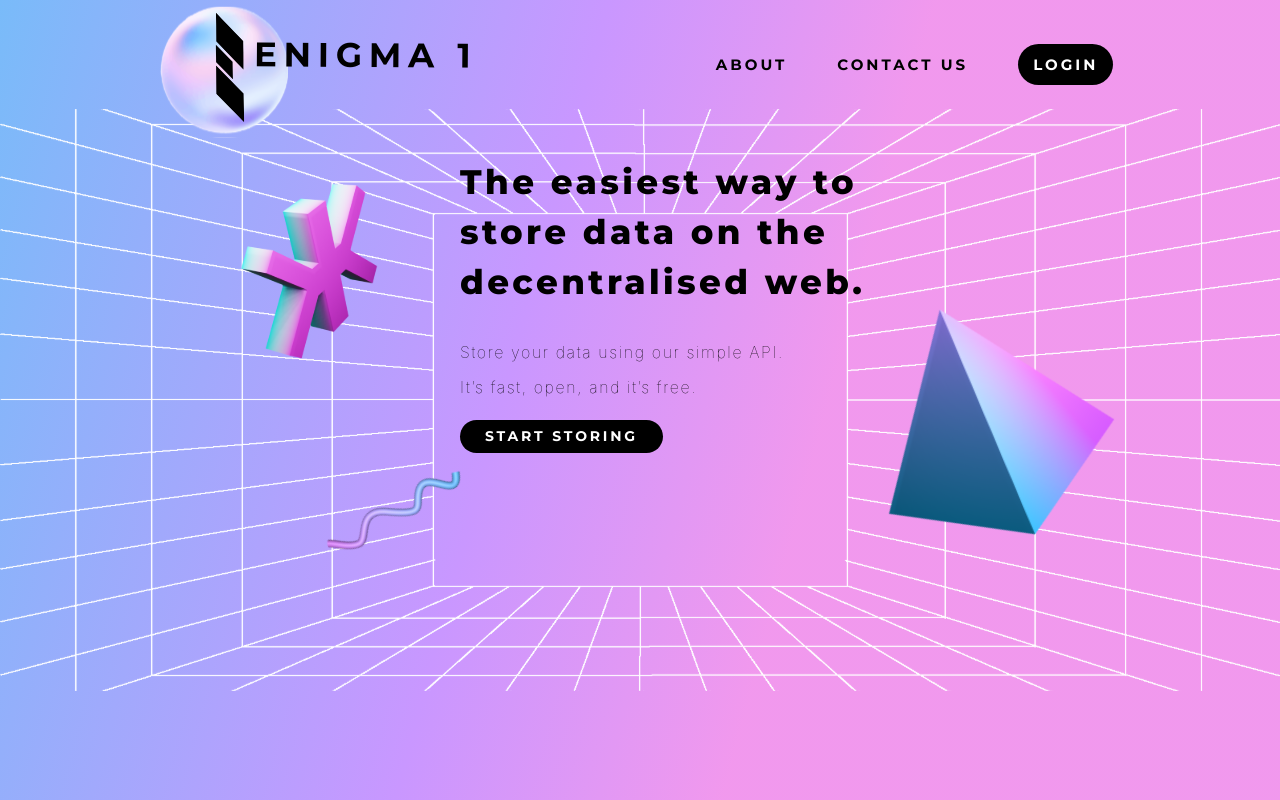
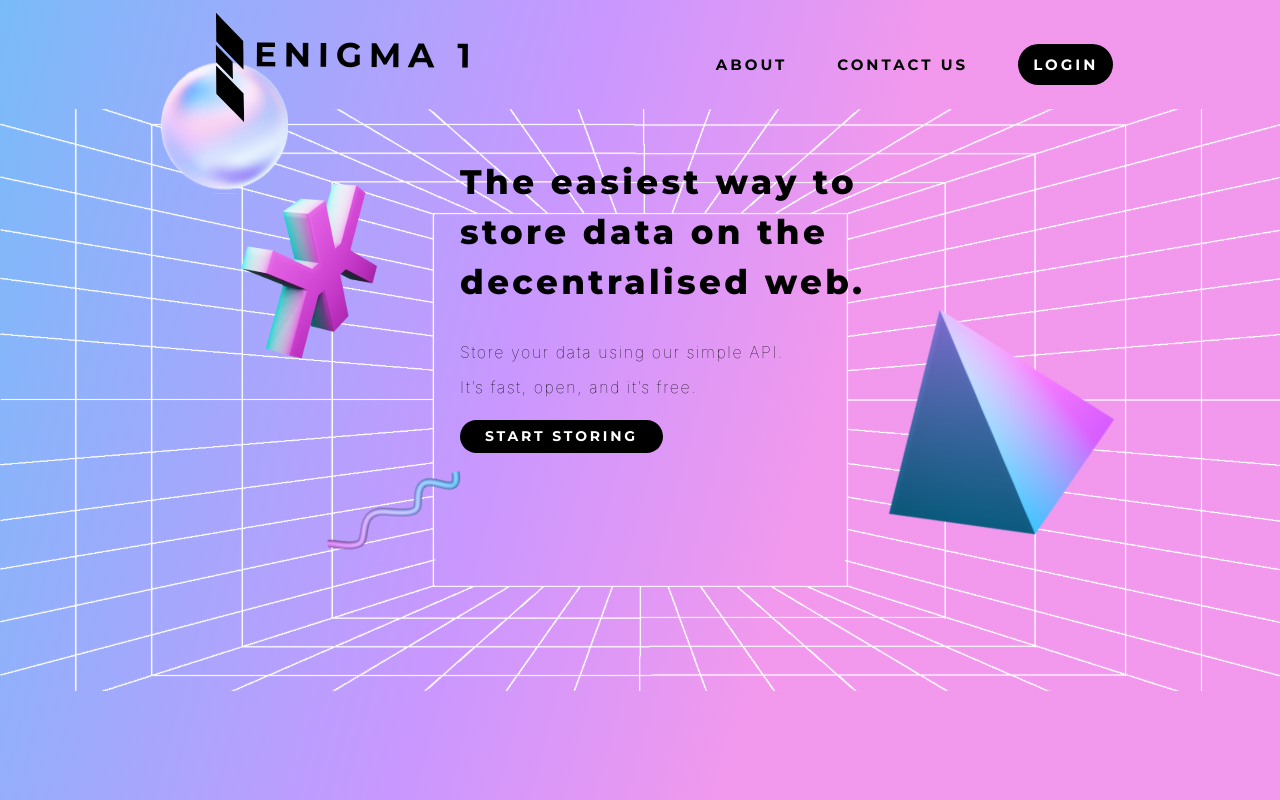
Before and after one commit to AnmolBansalDEV/SIH, a React (Create React App) app: page / in a window 1280 px wide. Shown: the top 800 px of the page. Built offline with nearby package versions, Linux system fonts and the light colour scheme.

Commit message:
minor adjustments

```diff
--- a/src/App.css
+++ b/src/App.css
@@ -14,9 +14,9 @@
 .sphere{
     position: absolute;
 /* width: 130px; */
-width: 8rem;
-height: 14.5rem;
-left: 10rem;
+width: calc(50% - 32rem);
+height: calc(50% - 3.5rem);
+left: calc(50% - 30rem);
 top: 0;
 z-index: 0;
 }
```
